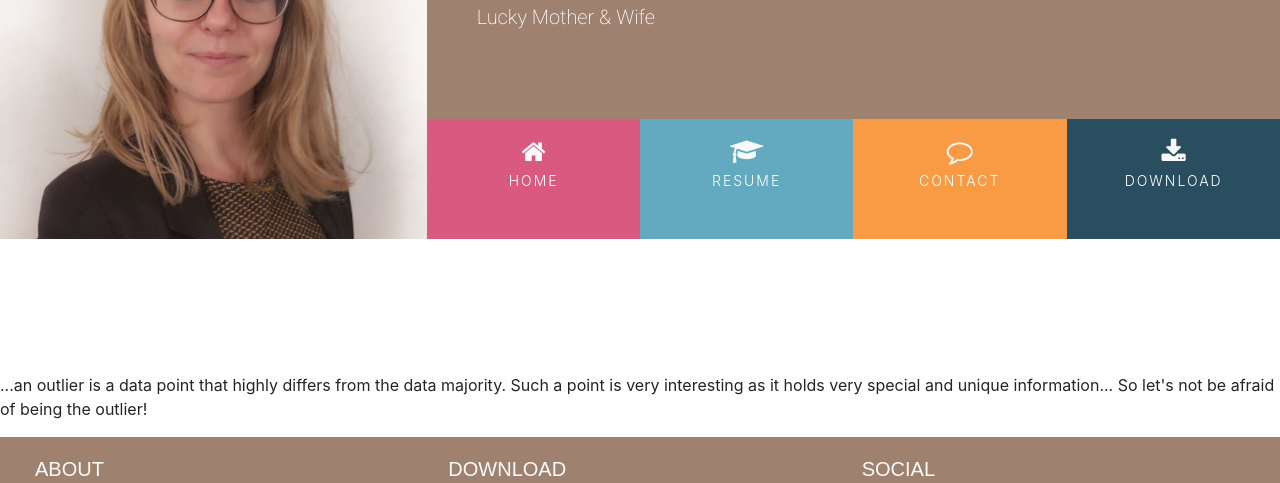
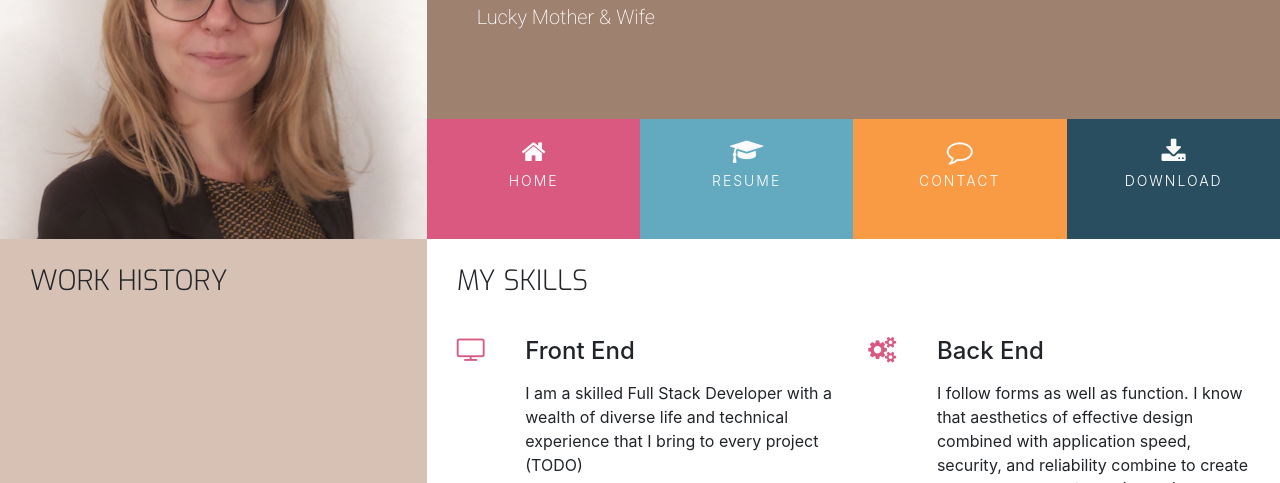
Before and after one commit to brodsa/resume, a plain HTML site: page resume.html in a window 1280 px wide. Shown: the part 162-645 px from the top of the page. Drawn offline with nearby package versions, Linux system fonts and the light colour scheme.

Commit message:
feat: add a core structure to resume page, containing work history and my skills section

```diff
--- a/resume.html
+++ b/resume.html
@@ -58,11 +58,61 @@
             </div>
         </div>
     </header>
-    <section>
+
+    <section class="container-fluid section">
+        <div class="row">
+            <div class="col-md-4 column-table personal-info">
+                <div class="row">
+                    <div class="col-12">
+                        <h3 class="section__heading">Work History</h3>
+                    </div>
+                </div>
+
+            </div>
+            <div class="col-md-8 column-table three-reasons">
+                <div class="row">
+                    <div class="col">
+                        <h3 class="section__heading">My Skills</h3>
+                    </div>
+                </div>
+                <div class="row">
+                    <div class="col-10 offset-1 offset-sm-0 col-sm-4 col-md-6">
+                        <div class="row">
+                            <div class="col-2">
+                                <i class="three-reasons__icon fa fa-tv" aria-hidden="true"></i>
+                            </div>
+                            <div class="col-10">
+                                <h4 class="three-reasons__heading">Front End</h4>
+                                <p>
+                                    I am a skilled Full Stack Developer with a wealth of diverse
+                                    life and technical experience that I bring to every project (TODO)
+                                </p>
+                            </div>
+                        </div>
+                    </div>
+                    <div class="col-10 offset-1 offset-sm-0 col-sm-4 col-md-6">
+                        <div class="row">
+                            <div class="col-2">
+                                <i class="three-reasons__icon fa fa-gears" aria-hidden="true"></i>
+                            </div>
+                            <div class="col-10">
+                                <h4 class="three-reasons__heading">Back End</h4>
+                                <p>
+                                    I follow forms as well as function. I know that aesthetics of
+                                    effective design combined with application  speed, security,
+                                    and reliability combine to create a great user experience (TODO).
+                                </p>
+                            </div>
+                        </div>
+                    </div>
+                </div>
+            </div>
+        </div>
         <h3 class="header__subtitle"> LIFE PHILOSOPHY</h3>
         <p class="header__text">
             ...an outlier is a data point that highly differs from the data majority. Such a point is very interesting as it holds very special and unique information... So let's not be afraid of being the outlier!</p>
     </section>
+
     <footer class="container-fluid">
         <div class="row footer">
             <div class="col-sm-4 footer__section">
```
